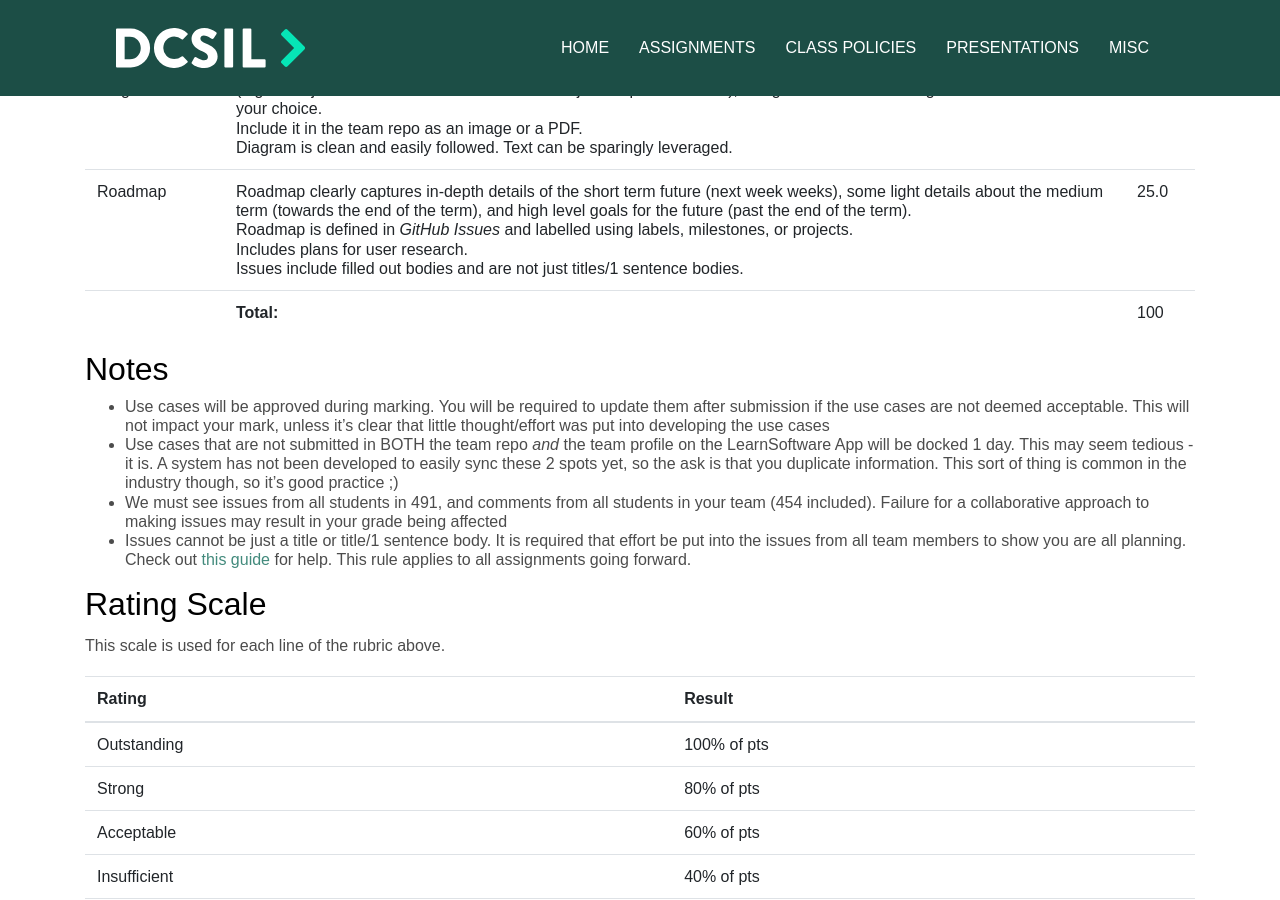
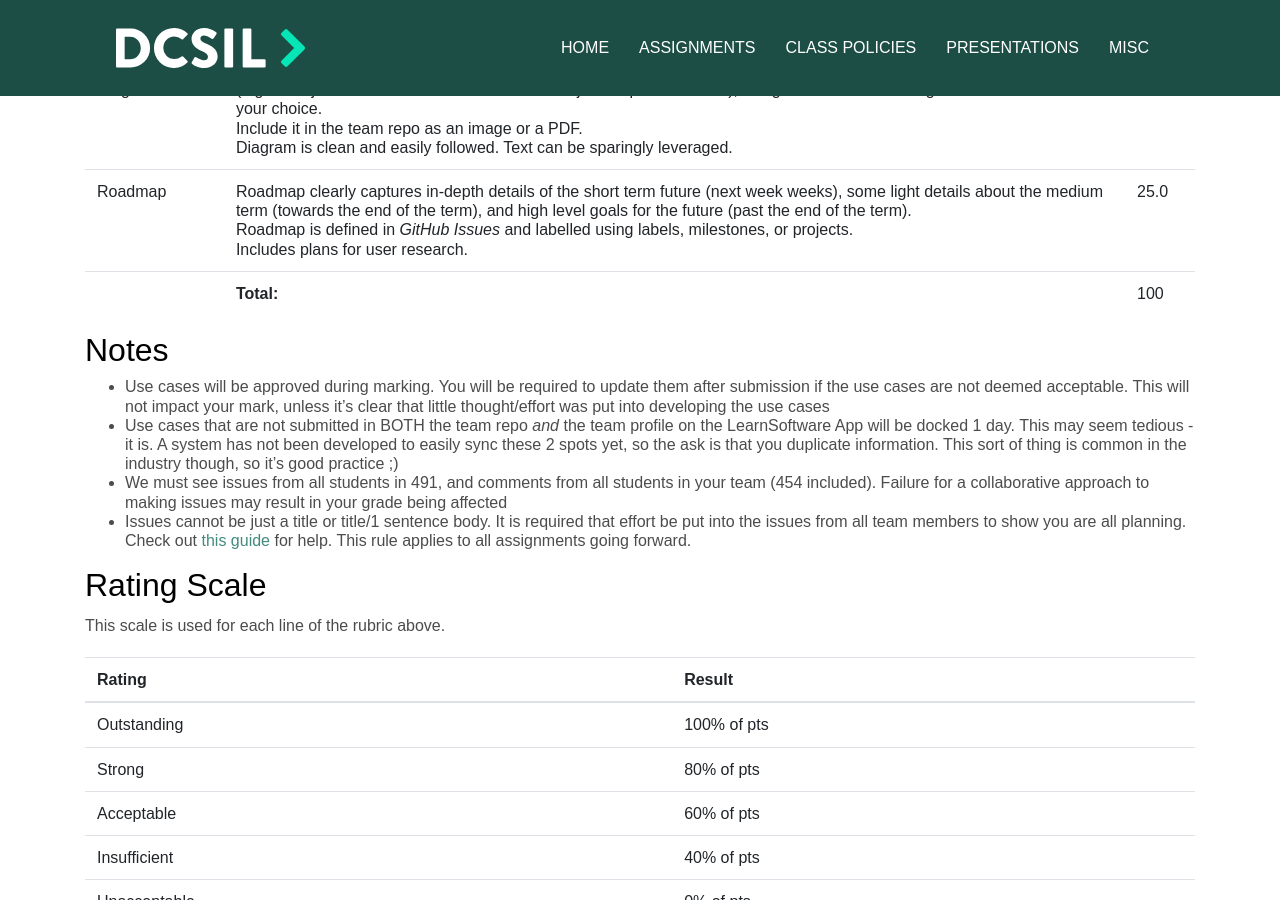
Before and after one commit to dcsil/CSC491, a Jekyll site: the page built from assignments/a3.md, in a window 1280 px wide and 900 px high, scrolled down 3057 px. Built offline with Jekyll 4.4.1, drawn with Linux system fonts in a browser that asks for light colours; our own code applies the rules of GitHub Pages for plain Markdown files.

Commit message:
Update rubrics

```diff
--- a/assignments/a3.md
+++ b/assignments/a3.md
@@ -100,7 +100,7 @@ Release bodies must include:
 | Use Cases | <ul><li>Describes 3-6 use cases that provide adequate complexity to showcase the teams skills</li><br><li>Use cases are well defined and recorded on the team's profile on the LearnSoftware application</li><br><li>Illustrates UI with low fidelity sketches where applicable</li><br><li>Teaching Staff will approve use cases after submission. Use case approval will not affect grade, but students may be required to re-write some use cases if not approved.</li></ul> | 30.0 |
 | Stack Decisions | Team describes the main technologies the team intends to use in the LearnSoftware application. For every technology, there is also a decision record.<br>Each decision provides thoughtful rhetoric on why this is a good decision for the team, leveraging ideas and concepts presented in lectures. | 25.0 |
 | Architecture Diagram | Incorparting all parts of the technologies in your Stack Decisions and adding adequate detail inside of those technologies (e.g. don't just list React server when there's major components to list), design an architecture diagram in the software of your choice.<br>Include it in the team repo as an image or a PDF.<br>Diagram is clean and easily followed. Text can be sparingly leveraged. | 20.0 |
-| Roadmap | Roadmap clearly captures in-depth details of the short term future (next week weeks), some light details about the medium term (towards the end of the term), and high level goals for the future (past the end of the term).<br>Roadmap is defined in _GitHub Issues_ and labelled using labels, milestones, or projects.<br>Includes plans for user research.<br>Issues include filled out bodies and are not just titles/1 sentence bodies. | 25.0 |
+| Roadmap | Roadmap clearly captures in-depth details of the short term future (next week weeks), some light details about the medium term (towards the end of the term), and high level goals for the future (past the end of the term).<br>Roadmap is defined in _GitHub Issues_ and labelled using labels, milestones, or projects.<br>Includes plans for user research. | 25.0 |
 | | **Total:** | 100 |
 
  <!-- RUBRIC END -->
```
Also changed, not shown: assignments/a7.md (+1 -1 lines).
